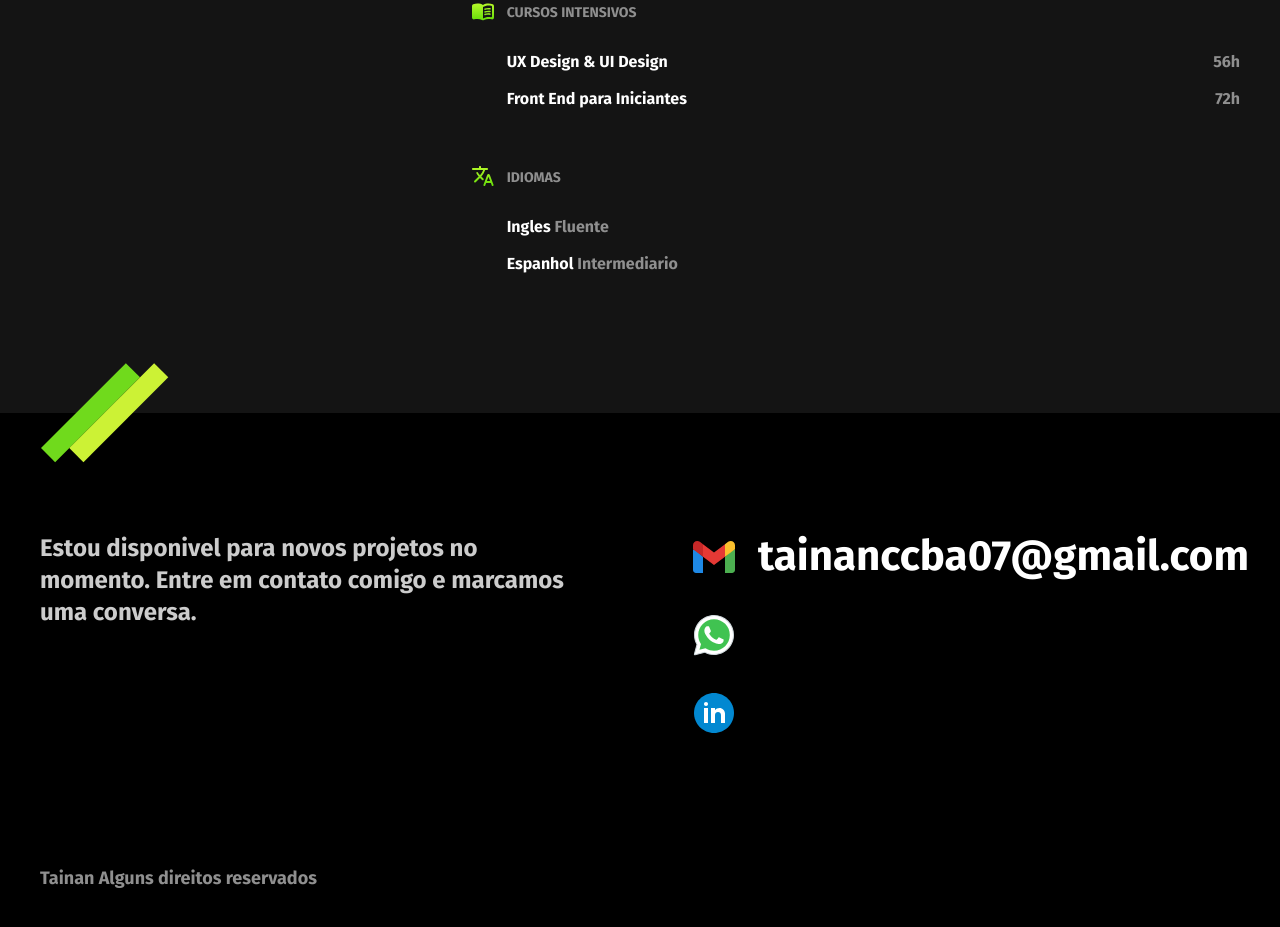
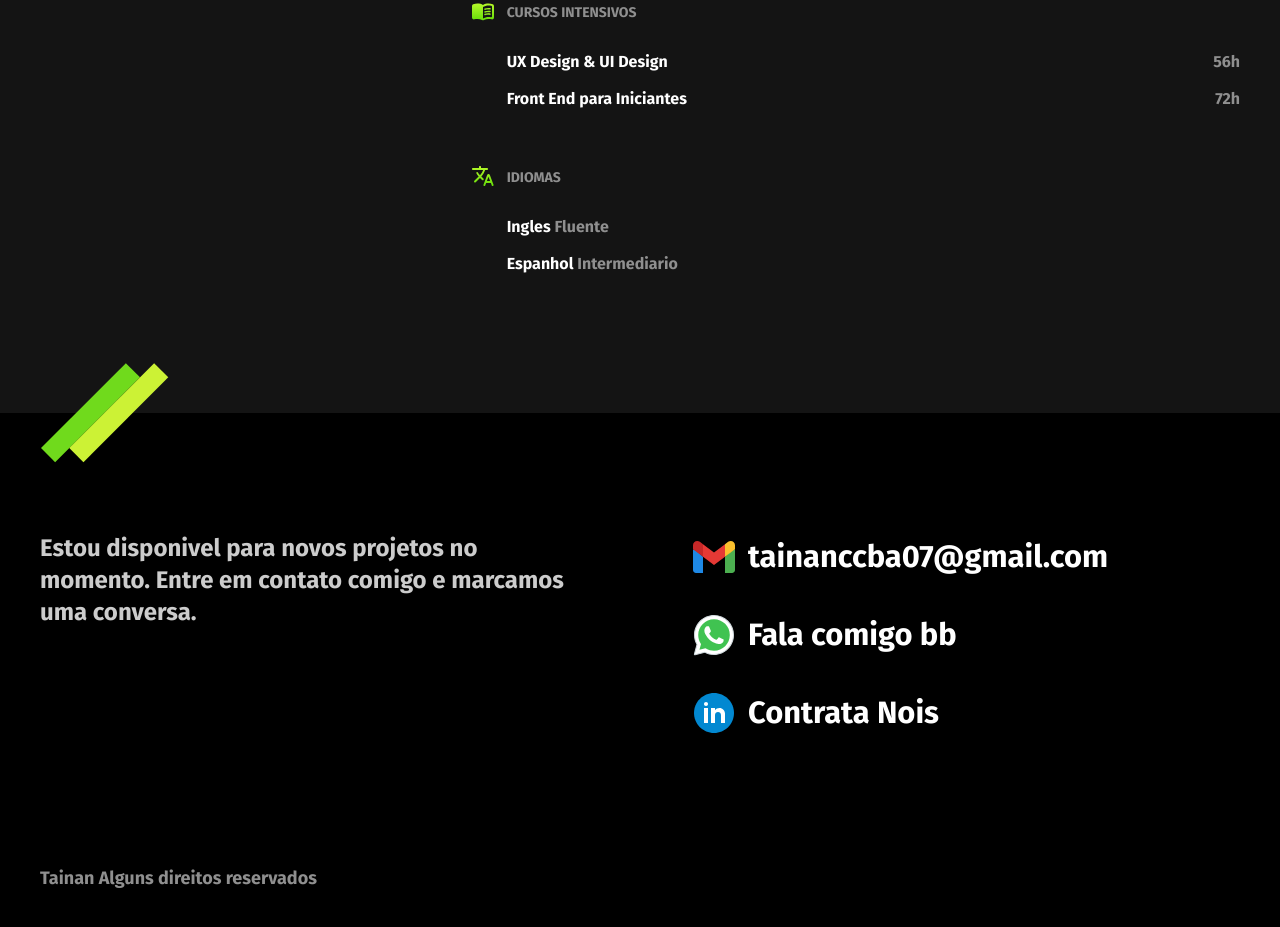
Before and after one commit to tainanaf/tainanaf.github.io, a plain HTML site: page index.html in a window 1280 px wide. Shown: the part 2008-2935 px from the top of the page. Drawn offline with Linux system fonts and the light colour scheme.

Commit message:
add zoaçôes

```diff
--- a/css/footer.css
+++ b/css/footer.css
@@ -14,6 +14,10 @@ footer {
 
 .contato a {
   text-decoration: none;
+  display: flex;
+  align-items: center;
+  flex-wrap: wrap;
+  gap: 10px;
 }
 
 .footer-texto {
@@ -24,14 +28,18 @@ footer {
 
 .footer-contato li {
   display: flex;
-  gap: 1.25rem;
+  flex-wrap: wrap;
+  gap: 10px;
   font-weight: bold;
-  font-size: 2.25rem;
+  font-size: 1.65rem;
   line-height: 1.1;
   margin-bottom: 30px;
   color: #fff;
+  align-items: center;
 }
-
+.contato h3 {
+  color: #fff;
+}
 .footer-copy {
   grid-template-columns: 1 / -1;
   font-size: 1.125rem;
--- a/index.html
+++ b/index.html
@@ -185,15 +185,18 @@
           </li>
           <li>
             <a href="https://api.whatsapp.com/send?phone=5516997386771"
-              ><img src="./imgportfolio/img/icons8-whatsapp.svg" alt=""
-            /></a>
+              ><img src="./imgportfolio/img/icons8-whatsapp.svg" alt="" />
+              <h3>Fala comigo bb</h3>
+            </a>
           </li>
           <li>
             <a href="https://www.linkedin.com/in/tainan-amaral-098689206/"
               ><img
                 src="./imgportfolio/img/icons8-linkedin-circundado.svg"
                 alt=""
-            /></a>
+            />
+            <h3>Contrata Nois</h3>
+          </a>
           </li>
         </ul>
 
```
